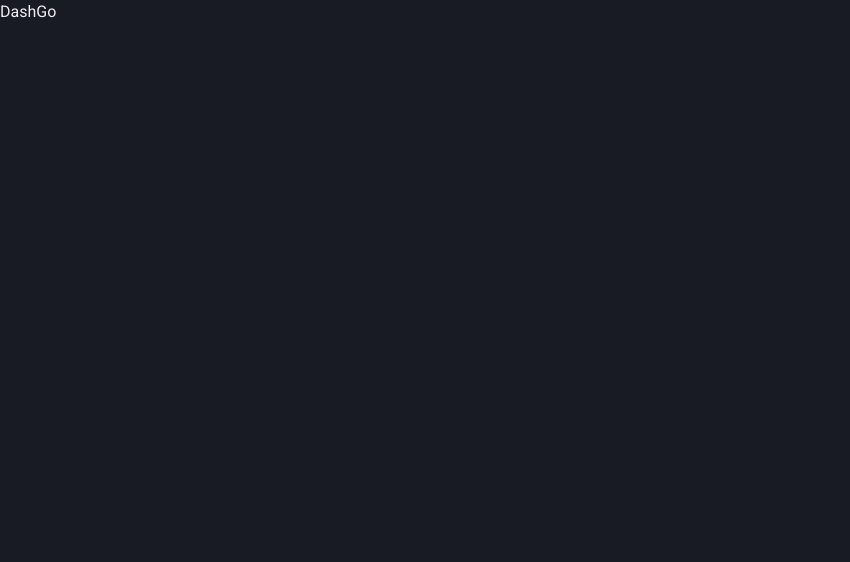
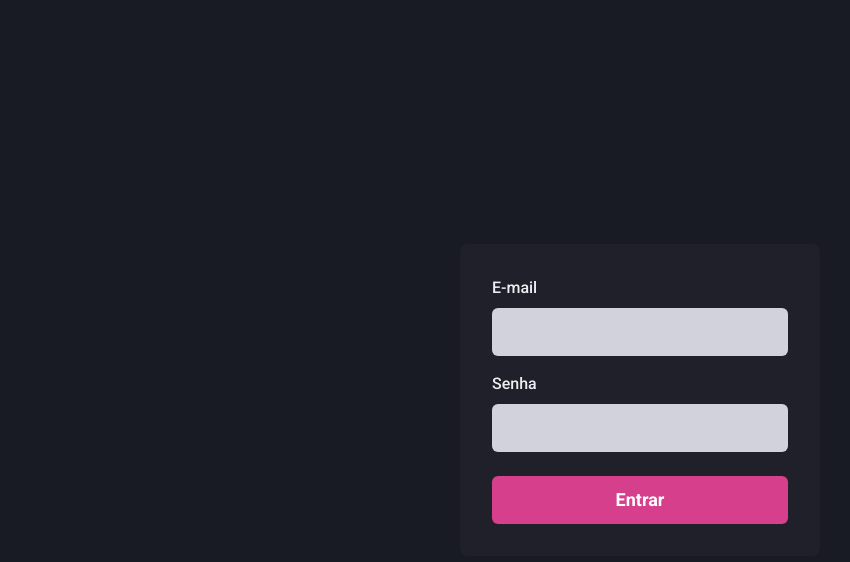
Before and after one commit to millenabomtempo/dashgo, a Next.js app: page / in a window 1280 px wide. Shown: the top 562 px of the page, without its empty margins (0-850 px from the left). Built offline with nearby package versions, Linux system fonts and the light colour scheme.

Commit message:
create page signIn

```diff
--- /dev/null
+++ b/src/components/Form/Input.tsx
@@ -0,0 +1,27 @@
+import { FormControl, FormLabel, Input as ChakraInput, InputProps as ChakraInputProps } from "@chakra-ui/react";
+
+interface InputProps extends ChakraInputProps {
+  name: string
+  label?: string
+}
+
+
+export function Input({ name, label, ...rest }: InputProps) {
+  return(
+    <FormControl>
+      { !!label && <FormLabel htmlFor={name}> {label}</FormLabel>}
+            <ChakraInput
+              name={name}
+              id={name}
+              focusBorderColor="pink.500"
+              bgColor="gray.100.900"
+              variant="filled"
+              _hover={{
+                bgColor: "gray.900"
+              }}
+              size="lg"
+              {...rest}
+            />
+    </FormControl>
+  )
+}
--- a/src/pages/index.tsx
+++ b/src/pages/index.tsx
@@ -1,5 +1,29 @@
-export default function Home() {
+import { Button, Flex, Stack } from "@chakra-ui/react";
+import { Input } from "../components/Form/Input";
+
+export default function SignIn() {
   return (
-    <h1>DashGo</h1>
+    <Flex
+      w="100vw"
+      h="100vh"
+      align="center"
+      justify="center"
+    >
+    <Flex
+      as="form"
+      width="100%"
+      maxWidth={360}
+      bg="gray.800"
+      p="8"
+      borderRadius={8}
+      flexDir="column"
+      >
+        <Stack spacing="4">
+          <Input name="email" type="email" label="E-mail" />
+          <Input name="password" type="password" label="Senha" />
+        </Stack>
+        <Button type="submit" mt="6" colorScheme="pink" size="lg">Entrar</Button>
+      </Flex>
+    </Flex>
   )
 }
```
